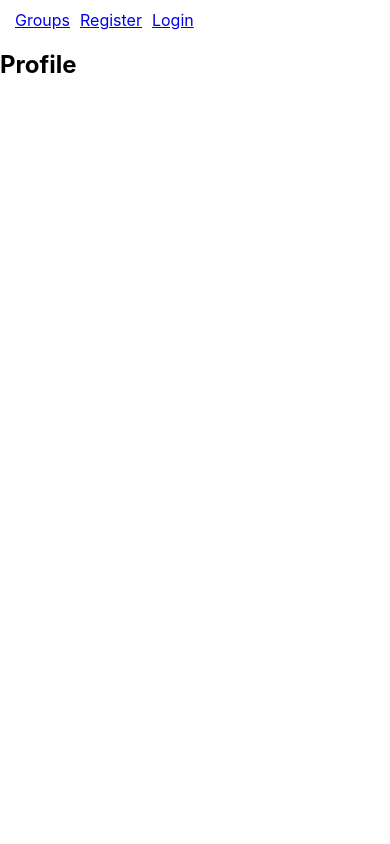
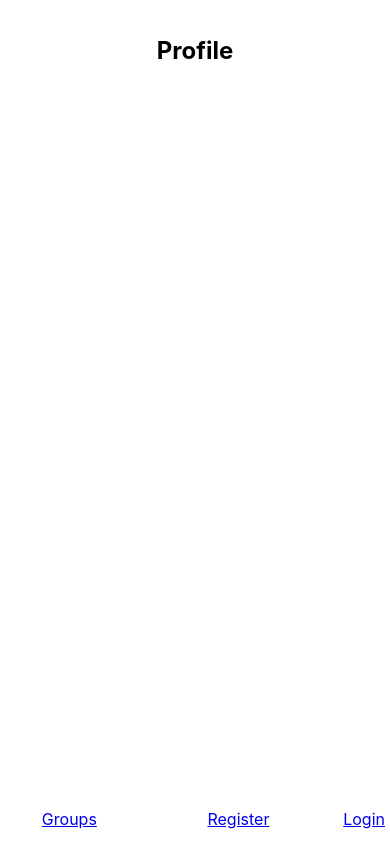
Before and after one commit to The-Malcmann/airdnd, a React (Create React App) app in the folder client/: page /profile in a window 390 px wide. Built offline with nearby package versions, Linux system fonts and the light colour scheme.

Commit message:
bottom navbar

```diff
--- a/client/src/App.css
+++ b/client/src/App.css
@@ -1,38 +1,28 @@
 .App {
-  text-align: center;
+  display: flex;
+  flex-direction: column;
+  max-height: 100vh;
+  min-height: 100vh;
 }
 
-.App-logo {
-  height: 40vmin;
-  pointer-events: none;
-}
-
-@media (prefers-reduced-motion: no-preference) {
-  .App-logo {
-    animation: App-logo-spin infinite 20s linear;
-  }
-}
-
-.App-header {
-  background-color: #282c34;
-  min-height: 100vh;
+.container {
+  margin: auto;
+  width: 100%;
+  max-width: 450px;
   display: flex;
   flex-direction: column;
+  justify-content: center;
   align-items: center;
-  justify-content: center;
-  font-size: calc(10px + 2vmin);
-  color: white;
 }
-
-.App-link {
-  color: #61dafb;
+main {
+  flex: 1;
+  padding: 1rem;
+  max-height: 100%;
+  padding-bottom: var(--navbar-height);
 }
-
-@keyframes App-logo-spin {
-  from {
-    transform: rotate(0deg);
-  }
-  to {
-    transform: rotate(360deg);
-  }
-}
+/* .page {
+  display: flex;
+  flex-direction: column;
+  height: calc(100vh - var(--navbar-height));
+  overflow: auto;
+} */
--- a/client/src/App.js
+++ b/client/src/App.js
@@ -1,5 +1,5 @@
 import './App.css';
-import React, { useContext } from 'react';
+import React, { useState, useEffect } from 'react';
 import {
   BrowserRouter as Router,
   Route,
@@ -14,35 +14,40 @@ import Profile from "./profile/Profile";
 import Register from "./auth/Register";
 import Login from "./auth/Login";
 import Logout from "./auth/Logout";
+import Nav from "./Nav"
 
 function App() {
-  const { username, token } = useContext(AuthContext)
+  const [isNavbarVisible, setIsNavbarVisible] = useState(true);
+  const [isLargeScreen, setIsLargeScreen] = useState(window.innerWidth > 650);
+  let lastScrollY = window.scrollY;
+  useEffect(() => {
+    const handleResize = () => {
+      setIsLargeScreen(window.innerWidth > 650);
+    };
+
+    let lastScrollY = window.scrollY;
+    const handleScroll = () => {
+      const currentScrollY = window.scrollY;
+      setIsNavbarVisible(currentScrollY <= lastScrollY);
+      lastScrollY = currentScrollY;
+    };
+
+    window.addEventListener('resize', handleResize);
+    window.addEventListener('scroll', handleScroll);
+
+    return () => {
+      window.removeEventListener('resize', handleResize);
+      window.removeEventListener('scroll', handleScroll);
+    };
+  }, []);
+
   return (
     <Router>
-      <nav style={{ margin: 10 }}>
-        <Link to="/groups" style={{ padding: 5 }}>
-          Groups
-        </Link>
-        {username ?
-          <Link to="/profile" style={{ padding: 5 }}>
-            Profile
-          </Link> :
-          <Link to="/register" style={{ padding: 5 }}>
-            Register
-          </Link>
-        }
-        {username ?
-          <Link to="/logout" style={{ padding: 5 }}>
-            Logout
-          </Link> :
-          <Link to="/login" style={{ padding: 5 }}>
-            Login
-          </Link>
-        }
-
-      </nav>
+      <div className="App">
+        <Nav isVisible={isNavbarVisible} />
+        <main>
           <Routes>
-        <Route path="/groups" element={<Groups />} />
+            <Route path="/" element={<Groups />} />
             <Route path="/groups/:id" element={<Group />} />
             <Route path="/groups/add" element={<AddGroup />} />
             <Route path="/profile" element={<Profile />} />
@@ -51,6 +56,8 @@ function App() {
             <Route path="/logout" element={<Logout />} />
 
           </Routes>
+        </main>
+      </div>
     </Router>
   );
 }
--- /dev/null
+++ b/client/src/Nav.css
@@ -0,0 +1,31 @@
+:root {--navbar-height: 50px;}
+.navbar {
+    position:fixed;
+    bottom: 0;
+    display: flex;
+    align-items: center;
+    width: 100%;
+    max-width: 742px;
+    height: var(--navbar-height);
+    background-color: #ffffff;
+}
+
+.links {
+    max-width: 560px;
+    display: flex;
+    flex: 1;
+    flex-direction: row;
+    align-items: flex-start;
+    justify-content: space-between;
+    margin: 0 auto;
+}
+
+.link {
+    display: flex;
+    flex: 1;
+    flex-direction: column;
+    align-items: center;
+    text-align: center;
+    max-width: 33%;
+    min-width: 0px;
+}
--- /dev/null
+++ b/client/src/Nav.js
@@ -0,0 +1,35 @@
+import React, { useContext } from 'react';
+import { AuthContext } from './auth';
+import { Link } from "react-router-dom";
+import "./Nav.css"
+const Nav = ({isVisible}) => {
+    const { username, token } = useContext(AuthContext)
+    return (
+
+        <nav className={`navbar ${isVisible ? 'visible' : 'hidden'}`}>
+            <div class="links">
+                <Link to="/" style={{ padding: 5 }} class="link">
+                    Groups
+                </Link>
+                {username ?
+                    <Link to="/profile" style={{ padding: 5 }} class="link">
+                        Profile
+                    </Link> :
+                    <Link to="/register" style={{ padding: 5 }}>
+                        Register
+                    </Link>
+                }
+                {username ?
+                    <Link to="/logout" style={{ padding: 5 }} class="link">
+                        Logout
+                    </Link> :
+                    <Link to="/login" style={{ padding: 5 }}>
+                        Login
+                    </Link>
+                }
+            </div>
+        </nav>
+    )
+}
+
+export default Nav;
--- a/client/src/groups/AddGroup.js
+++ b/client/src/groups/AddGroup.js
@@ -27,7 +27,7 @@ const AddGroup = () => {
       e.preventDefault();
       try {
         const res = await axios.post(`/groups`, formData, { headers: { Authorization: `Bearer ${token}` } });
-        navigate("/groups")
+        navigate("/")
       } catch (err) {
         console.log(err)
       }
--- a/client/src/groups/Group.js
+++ b/client/src/groups/Group.js
@@ -203,7 +203,7 @@ const Group = () => {
   }
   return (
     <div>
-      <button onClick={() => navigate("/groups")}>Back</button>
+      <button onClick={() => navigate("/")}>Back</button>
       {group ?
         isHost ?
           hostGroup() :
--- a/client/src/groups/Groups.js
+++ b/client/src/groups/Groups.js
@@ -20,7 +20,7 @@ const Groups = () => {
         <section>
           {data ? (
             data.map(item => (
-              <button onClick={() => navigate(`${item.id}`)}>
+              <button onClick={() => navigate(`/groups/${item.id}`)}>
                 <div>
                   <h1>{item.title}</h1>
                   <h1>Host: {item.host}</h1>
--- a/client/src/profile/Profile.js
+++ b/client/src/profile/Profile.js
@@ -1,5 +1,6 @@
 import axios from 'axios';
-import React, { useState, useEffect, useContext} from 'react';
+import React, { useState, useEffect, useContext } from 'react';
+import "../App.css"
 import { AuthContext } from '../auth';
 const Profile = () => {
   const [data, setData] = useState();
@@ -28,10 +29,11 @@ const Profile = () => {
   }, [username, token]);
   return (
       <section>
-        <div><h1>Profile</h1></div>
+        <div className="container">
+          <h1>Profile</h1>
           <div>
             {data ?
-            <div>
+              <div className="container">
                 <h2>Username: {data.user.username}</h2>
                 <h3>email: {data.user.email}</h3>
                 <h3>prefRemote: {data.user.prefRemote ? "true" : "false"}</h3>
@@ -39,19 +41,21 @@ const Profile = () => {
                 <h3>Can DM? {data.user.canDm ? "true" : "false"}</h3>
                 <h1>Your Groups</h1>
                 <h2>Active:</h2>
-              {activeGroups?
+                {activeGroups ?
                   activeGroups.map(item => (
                     <h3>{item.title}</h3>
-              )): <div></div>}
+                  )) : <div></div>}
                 <h2>Pending:</h2>
-              {pendingGroups?
+                {pendingGroups ?
                   pendingGroups.map(item => (
                     <h3>{item.title}</h3>
-              )): <div></div>}
+                  )) : <div></div>}
               </div> :
               <div></div>}
 
           </div>
+        </div>
+
       </section>
   )
 }
```
Also changed, not shown: client/src/Page.css (added), client/src/Page.js (added). Lines whose indentation alone changed are shown as unchanged.
